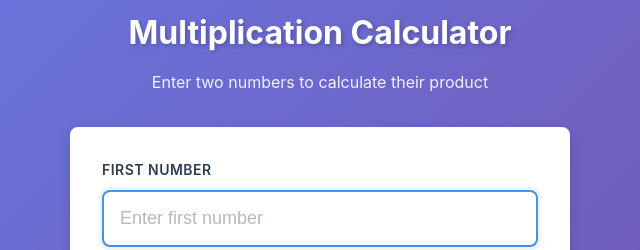
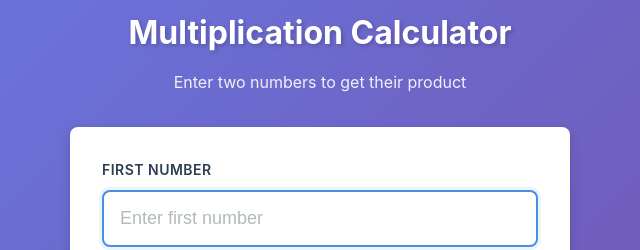
Before and after one commit to KSidharth/demo_sdlc_push, a plain HTML site: page index.html in a window 1280 px wide. Shown: the part 136-386 px from the top of the page, 320-960 px from the left. Drawn offline with Linux system fonts and the light colour scheme.

Commit message:
Update from SDLCForge — 4/14/2026, 4:59:45 PM

```diff
--- a/index.html
+++ b/index.html
@@ -11,7 +11,7 @@
     <div class="container">
         <header>
             <h1>Multiplication Calculator</h1>
-            <p class="subtitle">Enter two numbers to calculate their product</p>
+            <p class="subtitle">Enter two numbers to get their product</p>
         </header>
 
         <main class="calculator-card">
```
